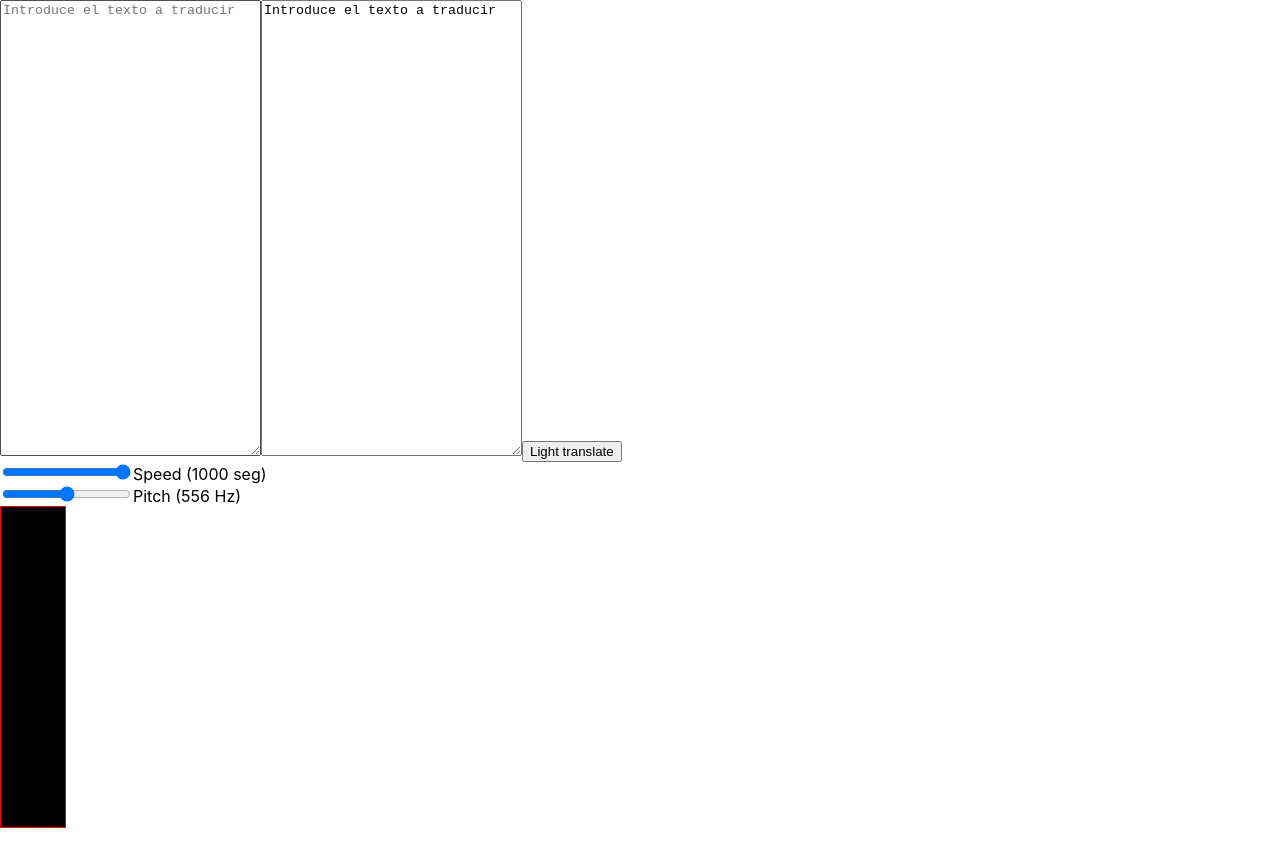
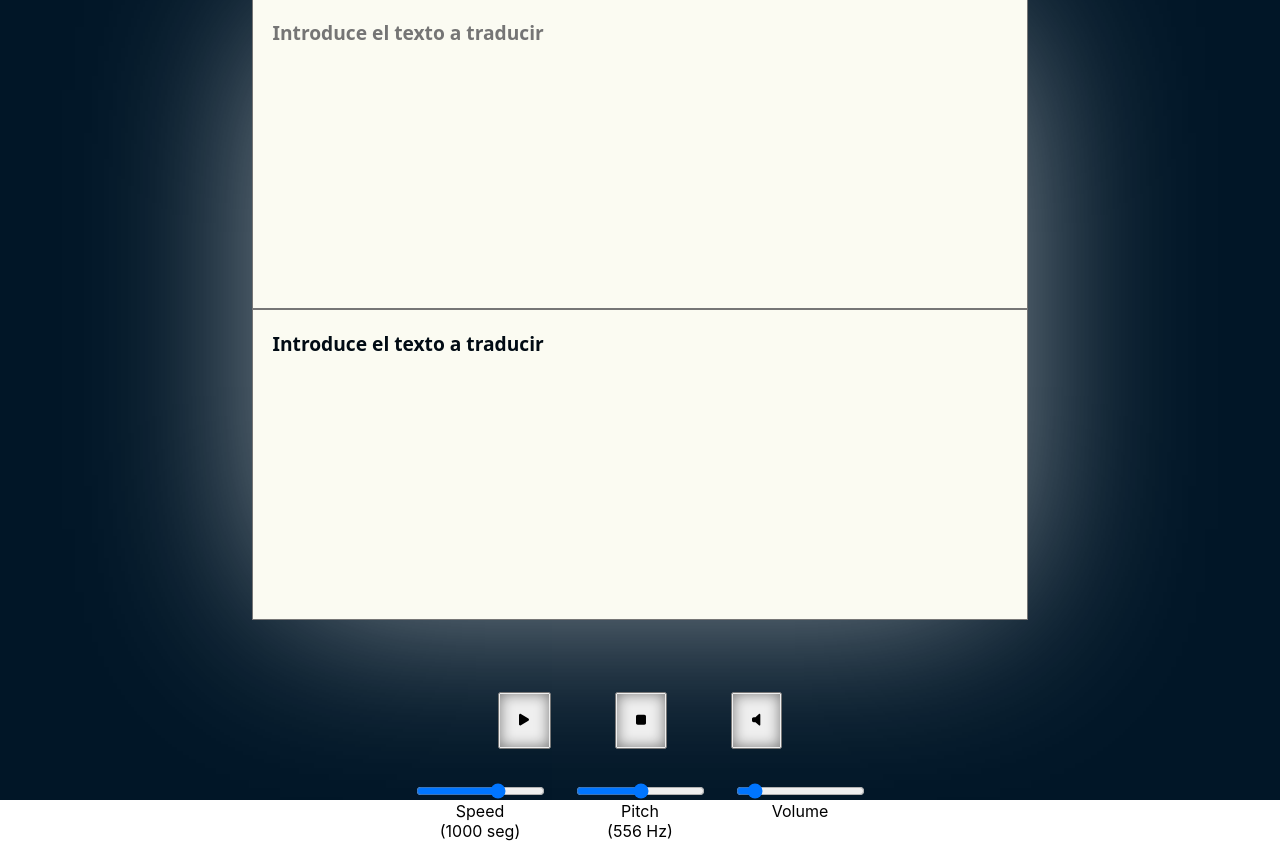
Before and after one commit to rafapm1999/MorseTranslator-Project, a React (Create React App) app in the folder frontend/: page / in a window 1280 px wide. Built offline with nearby package versions, Linux system fonts and the light colour scheme.

Commit message:
Create the ux/ui design for the project, create de gainNode controller and fix some problems

```diff
--- a/frontend/package.json
+++ b/frontend/package.json
@@ -3,6 +3,8 @@
   "version": "0.1.0",
   "private": true,
   "dependencies": {
+    "@fortawesome/free-solid-svg-icons": "^6.5.2",
+    "@fortawesome/react-fontawesome": "^0.2.0",
     "@testing-library/jest-dom": "^5.17.0",
     "@testing-library/react": "^13.4.0",
     "@testing-library/user-event": "^13.5.0",
--- /dev/null
+++ b/frontend/src/components/Home/Home.css
@@ -0,0 +1,106 @@
+.main{
+    width: 100vw;
+    height: 100vh;
+    display: flex;
+    justify-content: center;
+    align-items: center;
+    flex-direction: column;
+    background-color: #011627;
+}
+.textareaMain{
+    width: auto;
+    height: auto;
+    display: flex;
+    justify-content: center;
+    align-items: center;
+    flex-direction: column;
+    background-color: rgba(235, 230, 230, 0.349);
+    margin: 2.5rem;
+}
+.textareaStyle{
+    resize: none;
+    color: #010b14;
+    font-weight: bold;
+    font-family: system-ui, -apple-system, BlinkMacSystemFont, 'Segoe UI', Roboto, Oxygen, Ubuntu, Cantarell, 'Open Sans', 'Helvetica Neue', sans-serif;
+    font-size: 1.2rem;
+    padding: 1.2rem;
+    background-color: #fbfbf2;
+}
+.dark{
+    animation-name: effect;
+    animation-duration: 3s;
+    animation-iteration-count: infinite;
+}
+.light{
+    -webkit-box-shadow: 0px 0px 300px 26px rgba(255,255,255,0.50);
+    -moz-box-shadow: 0px 0px 300px 26px rgba(255,255,255,0.50);
+    box-shadow: 0px 0px 300px 26px rgba(255,255,255,0.50);
+}
+.buttonsMain{
+    display: flex;
+    justify-content: center;
+    align-items: center;
+    flex-direction: row;
+}
+.buttonStyle{
+    margin: 2rem;
+    padding: 1.2rem;
+}
+.shadow-inset-center {
+	-webkit-animation: shadow-inset-center 0.4s ease-out both;
+	        animation: shadow-inset-center 0.4s ease-out both;
+}
+.inputRangesMain{
+    display: flex;
+    justify-content: center;
+    align-items: start;
+    flex-direction: row;
+    width: 50vw;
+}
+.inputRange{
+    width: 12.5vw;
+    display: flex;
+    justify-content: start;
+    align-items: center;
+    flex-direction: column;
+    & input{
+        background-color: red;
+    }
+    & label{
+        width: 10vw;
+        text-align: center;
+    }
+
+}
+@keyframes effect {
+    0%, 100%{
+        -webkit-box-shadow: 0px 0px 180px -30px rgba(255,255,255,0.68);
+    -moz-box-shadow: 0px 0px 180px -30px rgba(255,255,255,0.68);
+    box-shadow: 0px 0px 180px -30px rgba(255,255,255,0.68);
+    }
+    50% {
+        -webkit-box-shadow: 0px 0px 180px -10px rgba(255,255,255,0.68);
+        -moz-box-shadow: 0px 0px 180px -10px rgba(255,255,255,0.68);
+        box-shadow: 0px 0px 180px -10px rgba(255,255,255,0.68);
+    }
+  }
+@-webkit-keyframes shadow-inset-center {
+    0% {
+      -webkit-box-shadow: inset 0 0 0 0 rgba(0, 0, 0, 0);
+              box-shadow: inset 0 0 0 0 rgba(0, 0, 0, 0);
+    }
+    100% {
+      -webkit-box-shadow: inset 0 0 14px 0px rgba(0, 0, 0, 0.5);
+              box-shadow: inset 0 0 14px 0px rgba(0, 0, 0, 0.5);
+    }
+  }
+  @keyframes shadow-inset-center {
+    0% {
+      -webkit-box-shadow: inset 0 0 0 0 rgba(0, 0, 0, 0);
+              box-shadow: inset 0 0 0 0 rgba(0, 0, 0, 0);
+    }
+    100% {
+      -webkit-box-shadow: inset 0 0 14px 0px rgba(0, 0, 0, 0.5);
+              box-shadow: inset 0 0 14px 0px rgba(0, 0, 0, 0.5);
+    }
+  }
--- a/frontend/src/components/Home/Home.js
+++ b/frontend/src/components/Home/Home.js
@@ -1,6 +1,8 @@
-/* import './Home.css'; */
-import { useState, useEffect} from "react"
-import database from "../../db/morseCodeTranslator.json"
+import './Home.css';
+import { useState} from "react";
+import database from "../../db/morseCodeTranslator.json";
+import {FontAwesomeIcon} from "@fortawesome/react-fontawesome";
+import {faVolumeXmark, faVolumeHigh, faVolumeLow, faVolumeOff, faPause, faPlay, faStop} from "@fortawesome/free-solid-svg-icons"
 
 
 function Home() {
@@ -9,13 +11,31 @@ function Home() {
   const [binaryPulse, setBinaryPulse] = useState("");
   const [speedValue, setSpeedValue] = useState(1000);
   const [pitchValue, setPitchValue] = useState(556);
+  const [volumeValue, setVolumeValue] = useState(0.2);
+  const [muteValue, setMuteValue] = useState(false);
+  const [playValue, setPlayValue] = useState(false);
+  const [stopValue, setStopValue] = useState(false);
   let morseTranslation = "";
   let morsePulseArray = [];
   let audioCtx = new AudioContext();
-
+  const gainNode = audioCtx.createGain();
+  gainNode.gain.value = muteValue === true ? 0 : volumeValue;
+  console.log(muteValue);
   /* Funciones */
 
   /* Funcion de envio de información del usuario para su posterior procesado y traduccion a morse */
+  const inizialiceOsc = (pitchValue, stopValue) => {
+    if (stopValue) {
+      console.log("Stop");
+    } else {
+      const osc = audioCtx.createOscillator();
+      osc.type = "sine";
+      osc.frequency.setValueAtTime(pitchValue, audioCtx.currentTime)
+      osc.connect(gainNode).connect(audioCtx.destination);
+      return osc;
+    }
+
+  }
 
   const sendData = (e) => {
     if (e !== "") {
@@ -62,73 +82,103 @@ function Home() {
 
   // Función para detener la ejecución durante un tiempo específico
   function speed(ms) {
-    return new Promise(resolve => setTimeout(resolve, ms));
+    return new Promise(resolve => setTimeout(resolve, ms/2));
   }
 
-
-  const lightTranslation = async () => {
-    if (morsePulseArray.length !== 0) {
-      for (const pulse of morsePulseArray) {
-        const osc = audioCtx.createOscillator();
-        osc.type = "sine";
-        osc.frequency.setValueAtTime(pitchValue, audioCtx.currentTime)
-        osc.connect(audioCtx.destination);
-        if (pulse.includes(".")) {
+  const translateEachPulse = async (pulse, pitchValue, stopValue) => {
+    let oscillator = inizialiceOsc(pitchValue, stopValue);
+        if (stopValue) {
+          oscillator.stop();
+          oscillator.disconnect(gainNode).disconnect(audioCtx.destination);
+        } else if (pulse.includes(".")) {
           setBinaryPulse(".");
-          osc.start();
+          oscillator.start();
           await speed(speedValue); // Detener la ejecución durante x segundos
           setBinaryPulse("");
-          osc.stop();
-          osc.connect(audioCtx.destination);
+          oscillator.stop();
           await speed(speedValue/2);
         } else if (pulse.includes("-")) {
           setBinaryPulse("-");
-          osc.start();
-          await speed(speedValue * 2); // Detener la ejecución durante x segundos
+          oscillator.start();
+          await speed(speedValue * 2);
           setBinaryPulse("");
-          osc.stop();
-          osc.connect(audioCtx.destination);
+          oscillator.stop();
           await speed(speedValue/2);
         } else if (pulse.includes("|")) {
           setBinaryPulse("");
-          osc.connect(audioCtx.destination);
           await speed(speedValue);
+        }
+  }
+
+  const lightTranslation = async() => {
+    if (morsePulseArray.length !== 0 && !stopValue) {
+      for (const pulse of morsePulseArray) {
+        await translateEachPulse(pulse, pitchValue, stopValue)
       }
       }
       setBinaryPulse("")
   }
+
+  const lightMode = (stop, pitch) => {
+    readMorse();
+    lightTranslation(stop, pitch);
   }
-
-  const lightMode = () => {
-    readMorse();
-    lightTranslation();
-  }
-
-
 
 
   /* Renderizado */
   return (
-    <div>
-      <textarea id="stringTextarea" name="stringTextarea" placeholder="Introduce el texto a traducir" cols={30} rows={30} onChange={(e) => {
+    <div className={`${"main"}`}>
+      <div className={`${"textareaMain"} ${binaryPulse !== "" ? "light" : "dark"}`}>
+        <textarea className={`${"textareaStyle"} `} id="stringTextarea" name="stringTextarea" placeholder="Introduce el texto a traducir" cols={60} rows={10}  onChange={(e) => {
           sendData(e.target.value);
         }} />
-      <textarea id="morseTextarea" name="morseTextarea" cols={30} rows={30} value={morseData === "" ? "Introduce el texto a traducir" : morseData}/>
-      <button onClick={() => lightMode()}>Light translate</button>
-
+        <textarea className={`${"textareaStyle"} `} id="morseTextarea" name="morseTextarea" cols={60} rows={10} value={morseData === "" ? "Introduce el texto a traducir" : morseData}/>
+      </div>
       <div>
+        <div className={"buttonsMain"}>
+          <button
+          className={"shadow-inset-center buttonStyle"}
+          onClick={() => {
+            lightMode(stopValue, pitchValue);
+            if (morsePulseArray.length !== 0) {
+              setPlayValue(!playValue);
+            }
+            }}>
+            {
+              playValue ? <FontAwesomeIcon icon={faPause}/> : <FontAwesomeIcon icon={faPlay}/>
+            }
+          </button>
+          <button
+          className={"shadow-inset-center buttonStyle"}
+          onClick={() => {setStopValue(!stopValue)}}>
+            {
+              stopValue ? <FontAwesomeIcon icon={faStop}/> : <FontAwesomeIcon icon={faStop}/>
+            }
+          </button>
+          <button
+          className={"shadow-inset-center buttonStyle"}
+          onClick={() => setMuteValue(!muteValue)}>
+          {
+          muteValue ? <FontAwesomeIcon icon={faVolumeXmark} /> :
+          (volumeValue >= 1.5 ? <FontAwesomeIcon icon={faVolumeHigh} /> :
+          volumeValue >= 0.5 ? <FontAwesomeIcon icon={faVolumeLow} /> : <FontAwesomeIcon icon={faVolumeOff}/>)
+          }
+          </button>
+        </div>
+        <div className={"inputRangesMain"}>
+          <div className={"inputRange"}>
             <input
               type="range"
               id="speed"
               name="speed"
               min={20}
-          max={1000}
+              max={1500}
               value={speedValue}
               onChange={ e => setSpeedValue(e.target.value)} />
             <label htmlFor="speed">Speed</label>
             <label htmlFor="speed">{` (${speedValue} ${speedValue < 1000 ? "ms" : "seg"})`}</label>
           </div>
-      <div>
+          <div className={"inputRange"}>
             <input
               type="range"
               id="pitch"
@@ -140,7 +190,20 @@ function Home() {
             <label htmlFor="pitch">Pitch</label>
             <label htmlFor="pitch">{` (${pitchValue} Hz)`}</label>
           </div>
-      <div style={{ height: "40vh", width: "5vw", border: "1px solid red", backgroundColor: binaryPulse !== "" ? "white" : "black"}}></div>
+          <div className={"inputRange"}>
+            <input
+              type="range"
+              id="volume"
+              name="volume"
+              min={0}
+              max={2}
+              step={0.01}
+              value={muteValue === true ? 0 : volumeValue}
+              onChange={ e => setVolumeValue(e.target.value)} />
+            <label htmlFor="volume">Volume</label>
+          </div>
+        </div>
+      </div>
     </div>
   );
 }
```
Also changed, not shown: 1 other file (tests, documents, lock files or other folders). Lines whose indentation alone changed are shown as unchanged.
